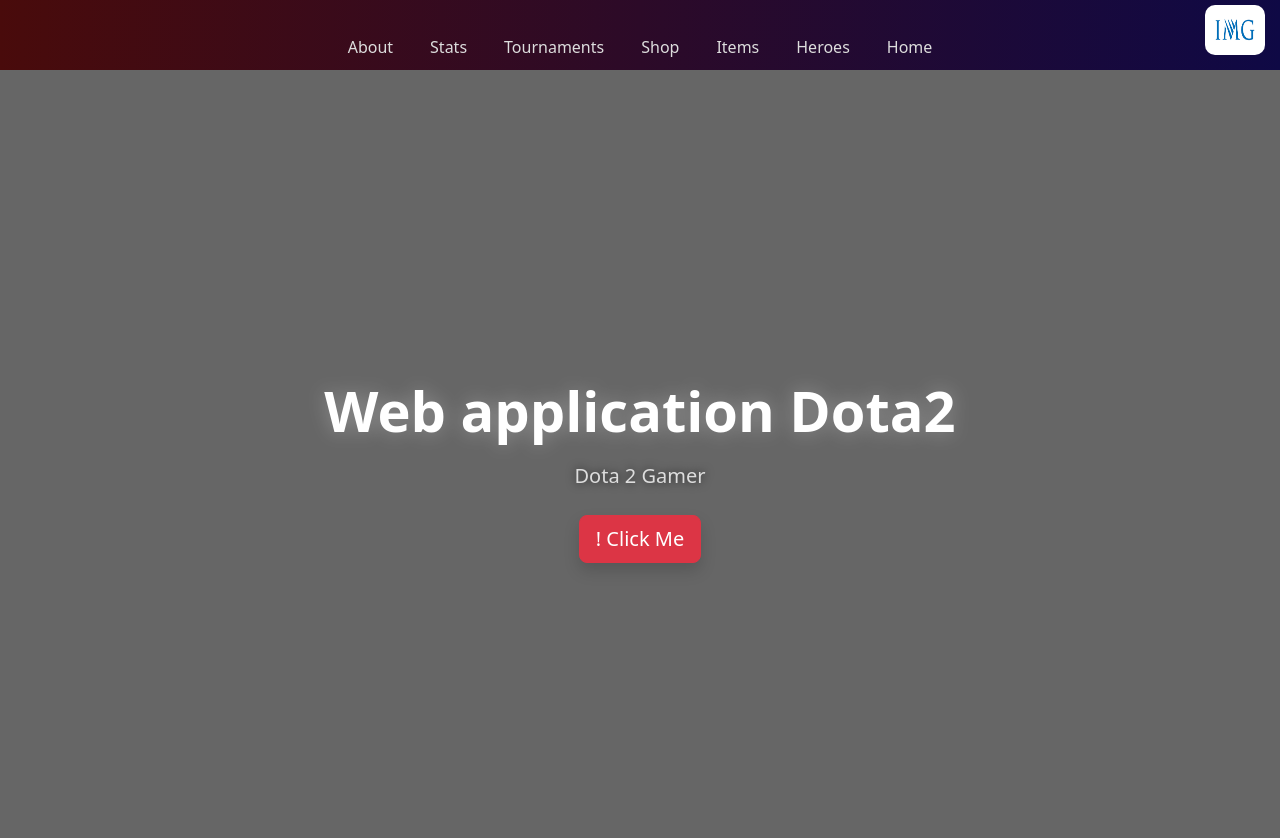
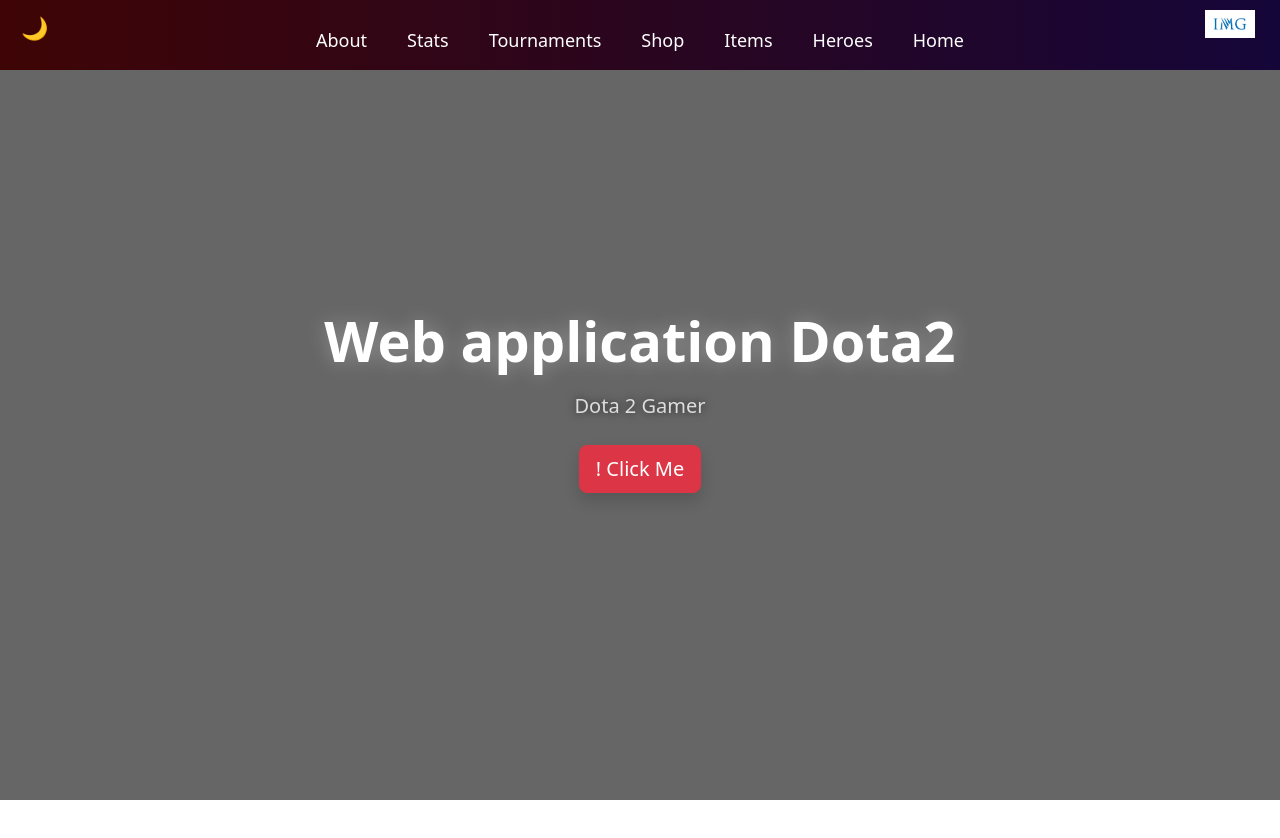
Before and after one commit to Masih8shz/Team-project, a React (Create React App) app: page / in a window 1280 px wide. Shown: the top 838 px of the page. After the commit the page ends 800 px from the top, so only its background shows below. Built offline with nearby package versions, Linux system fonts and the light colour scheme.

Commit message:
NavbarEdit2

```diff
--- a/src/Components/Navbar/Navbar.jsx
+++ b/src/Components/Navbar/Navbar.jsx
@@ -1,10 +1,31 @@
-import { useRef } from "react";
+import { useRef, useState, useEffect } from "react";
 import "../../Styles/Navbar.css";
 import logo from "../../Images/LogoWeb.png";
 
 const Navbar = () => {
   const underlineRef = useRef(null);
   const linksContainerRef = useRef(null);
+  const [isDark, setIsDark] = useState(false);
+
+  useEffect(() => {
+    document.body.classList.add("transition-mode");
+    if (isDark) {
+      document.body.classList.add("dark-mode");
+    } else {
+      document.body.classList.remove("dark-mode");
+    }
+
+    const timeout = setTimeout(() => {
+      document.body.classList.remove("transition-mode");
+    }, 700);
+
+    return () => clearTimeout(timeout);
+  }, [isDark]);
+
+  useEffect(() => {
+    const navbar = document.querySelector(".ContainerN");
+    navbar.classList.add("slide-down");
+  }, []);
 
   const moveUnderline = (e) => {
     const el = e.target;
@@ -20,6 +41,12 @@
 
   return (
     <div className="ContainerN">
+      <div className="theme-toggle">
+        <button onClick={() => setIsDark(!isDark)}>
+          {isDark ? "☀️" : "🌙"}
+        </button>
+      </div>
+
       <div className="logoWebN">
         <img src={logo} alt="Logo" />
       </div>
@@ -74,7 +101,6 @@
         >
           About
         </button>
-
         <div ref={underlineRef} className="underline" />
       </div>
     </div>
--- a/src/Styles/Navbar.css
+++ b/src/Styles/Navbar.css
@@ -1,57 +1,92 @@
 .ContainerN {
   width: 100%;
   height: 70px;
-  background: linear-gradient(to right, #490b0b, #0f0945);
   display: flex;
-  flex-direction: column;
-  position: relative;
-  padding: 5px 40px;
-  box-sizing: border-box;
+  align-items: center;
+  justify-content: center;
+  position: fixed;
+  top: 0;
+  background-image: linear-gradient(to right, #3f0505, #150639);
+  z-index: 1000;
+  transform: translateY(-100%);
+  opacity: 0;
+  transition: transform 0.8s ease, opacity 0.8s ease;
+}
+
+.ContainerN.slide-down {
+  transform: translateY(0);
+  opacity: 1;
+}
+
+.theme-toggle {
+  position: absolute;
+  top: 10px;
+  left: 15px;
+}
+
+.theme-toggle button {
+  background: none;
+  border: none;
+  font-size: 22px;
+  cursor: pointer;
+  color: white;
+  transition: transform 0.4s ease;
+}
+
+.theme-toggle button:hover {
+  transform: rotate(360deg);
 }
 
 .logoWebN {
   position: absolute;
-  top: 5px;
-  right: 15px;
+  top: 10px;
+  right: 25px;
 }
+
 .logoWebN img {
-  height: 50px;
-  width: 60px;
-  border-radius: 10px;
+  width: 50px;
 }
 
 .navbar-links {
   display: flex;
-  justify-content: center;
-  align-items: center;
-  gap: 25px;
-  width: 100%;
+  gap: 20px;
   position: relative;
-  margin-top: auto;
-  padding-bottom: 5px;
+  bottom: -5px;
 }
 
 .Nav-Btn {
   background: none;
   border: none;
-  color: #ddd;
-  font-size: 1rem;
-  font-weight: 500;
+  color: rgb(255, 255, 255);
+  font-size: 18px;
   cursor: pointer;
-  transition: color 0.3s ease;
+  position: relative;
+  padding: 5px 10px;
 }
 
-.Nav-Btn:hover {
-  color: orange;
+.Nav-Btn:hover{
+  color: rgb(193, 130, 3);
 }
-
 .underline {
   position: absolute;
   bottom: 0;
-  left: 0;
-  height: 3px;
+  height: 2px;
+  background: rgb(193, 130, 3);
   width: 0;
-  background-color: orange;
-  border-radius: 2px;
-  transition: all 0.25s ease;
+  transition: all 0.3s ease;
 }
+
+body {
+  background-color: #f5f5f5;
+  color: #222;
+  transition: background-color 0.4s ease, color 0.4s ease;
+}
+
+body.dark-mode {
+  background-color: #111;
+  color: #fff;
+}
+
+body.transition-mode {
+  transition: background-color 0.7s ease, color 0.7s ease;
+}
```
